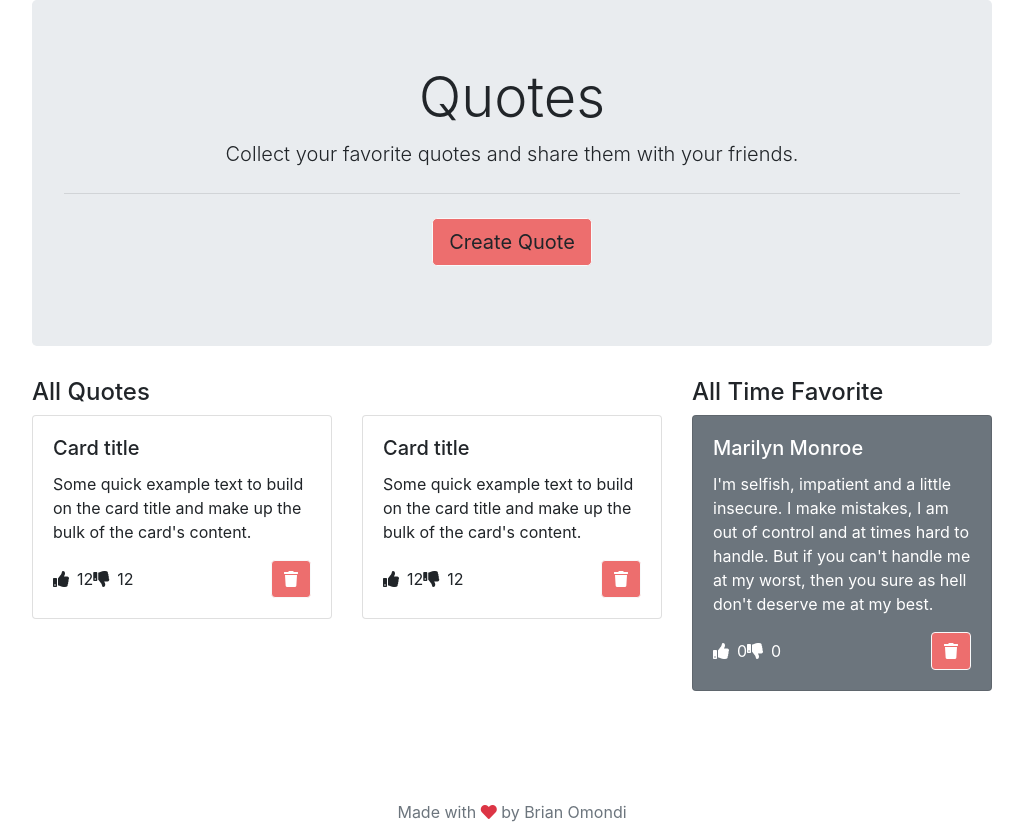
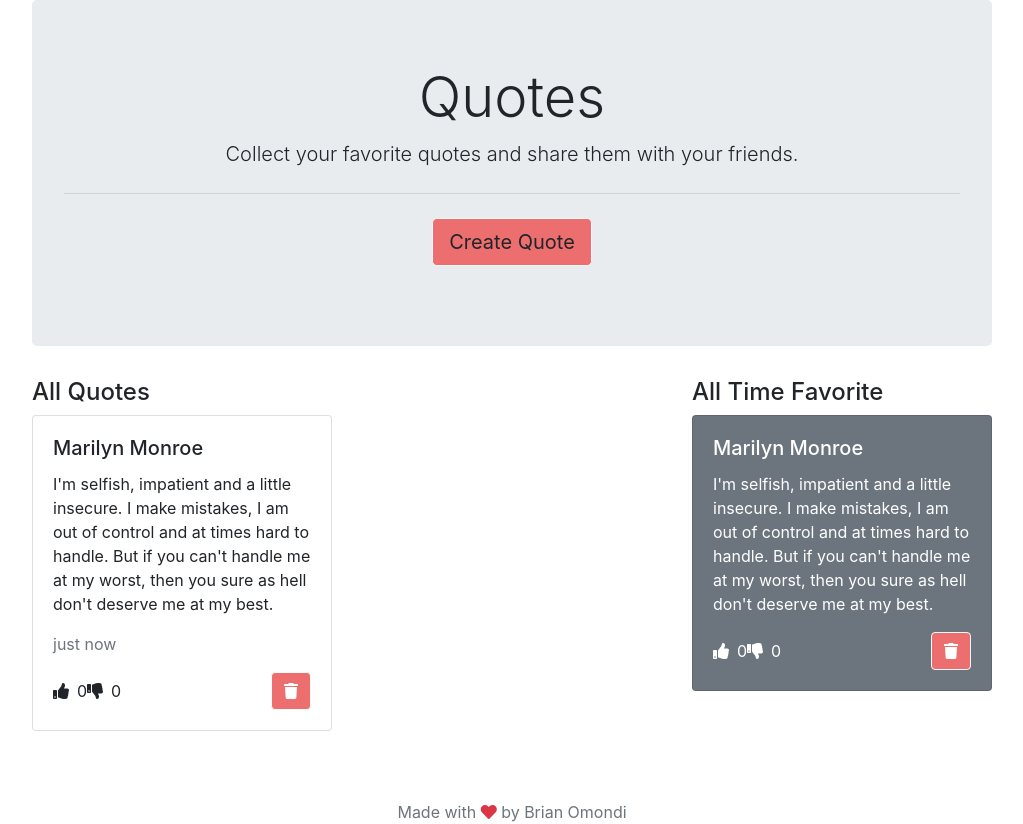
Before and after one commit to bryanbill/quotes, an Angular app: page / in a window 1280 px wide. Shown: the whole page, without its empty margins (128-1151 px from the left). Built offline with nearby package versions, Linux system fonts and the light colour scheme.

Commit message:
feat:logic - upvote and down vote a quote

```diff
--- a/src/app/app.component.html
+++ b/src/app/app.component.html
@@ -8,7 +8,8 @@
         </p>
         <hr class="my-4">
         <p>
-          <a class="btn btn-primary btn-lg" role="button" data-bs-toggle="modal" data-bs-target="#exampleModal">Create Quote</a>
+          <a class="btn btn-primary btn-lg" role="button" data-bs-toggle="modal" data-bs-target="#exampleModal">Create
+            Quote</a>
         </p>
       </div>
     </div>
@@ -18,44 +19,8 @@
       <div class="col-md-8">
         <h4>All Quotes</h4>
         <div class="row">
-          <div class="col-md-6">
-            <div class="card">
-              <div class="card-body">
-                <h5 class="card-title">Card title</h5>
-                <p class="card-text">
-                  Some quick example text to build on the card title and make up the bulk of the card's content.
-                </p>
-                <div class="d-flex w-100 justify-content-between align-items-center">
-                  <div class="d-flex w-25  align-items-center justify-content-between">
-                    <i class="fa fa-thumbs-up"></i>
-                    <span class="ml-2">12</span>
-                    <i class="fa fa-thumbs-down"></i>
-                    <span class="ml-2">12</span>
-                  </div>
-                  <a href="#" class="btn btn-primary"><i class="fa fa-trash"></i></a>
-                </div>
-              </div>
-            </div>
-          </div>
-          <div class="col-md-6">
-            <div class="card">
-              <div class="card-body">
-                <h5 class="card-title">Card title</h5>
-                <p class="card-text">
-                  Some quick example text to build on the card title and make up the bulk of the card's content.
-                </p>
-                <div class="d-flex w-100 justify-content-between align-items-center">
-                  <div class="d-flex w-25  align-items-center justify-content-between">
-                    <i class="fa fa-thumbs-up"></i>
-                    <span class="ml-2">12</span>
-                    <i class="fa fa-thumbs-down"></i>
-                    <span class="ml-2">12</span>
-                  </div>
-                  <a href="#" class="btn btn-primary"><i class="fa fa-trash"></i></a>
-                </div>
-              </div>
-            </div>
-          </div>
+          <app-quotes [quotes]='quotes'></app-quotes>
+
         </div>
       </div>
       <div class="col-md-4">
--- a/src/app/quotes/quotes.component.html
+++ b/src/app/quotes/quotes.component.html
@@ -1 +1,20 @@
-<p>quotes works!</p>
+<div class="col-md-6" *ngFor="let quote of quotes">
+    <div class="card">
+        <div class="card-body">
+            <h5 class="card-title">{{quote.author}}</h5>
+            <p class="card-text">
+                {{quote.quote}}
+            </p>
+            <p class="text-muted">{{quote.createdOn | timeago}}</p>
+            <div class="d-flex w-100 justify-content-between align-items-center">
+                <div class="d-flex w-25  align-items-center justify-content-between">
+                    <i class="fa fa-thumbs-up" (click)="upVote(quote)"></i>
+                    <span class="ml-2"> {{quote.upVotes}}</span>
+                    <i class="fa fa-thumbs-down" (click)="downVote(quote)"></i>
+                    <span class="ml-2"> {{quote.downVotes}}</span>
+                </div>
+                <a href="#" class="btn btn-primary"><i class="fa fa-trash"></i></a>
+            </div>
+        </div>
+    </div>
+</div>
--- a/src/app/quotes/quotes.component.ts
+++ b/src/app/quotes/quotes.component.ts
@@ -1,15 +1,24 @@
-import { Component, OnInit } from '@angular/core';
+import { Component, Input, OnInit } from '@angular/core';
+import { QuoteModel } from '../models/quote.model';
 
 @Component({
   selector: 'app-quotes',
   templateUrl: './quotes.component.html',
-  styleUrls: ['./quotes.component.css']
+  styleUrls: ['./quotes.component.css'],
 })
 export class QuotesComponent implements OnInit {
+  @Input()
+  quotes!: QuoteModel[];
+  constructor() {}
 
-  constructor() { }
+  ngOnInit(): void {}
 
-  ngOnInit(): void {
+  downVote(quote: QuoteModel): void {
+    // Reduce the quote's downVotes by 1
+    quote.downVotes--;
   }
-
+  upVote(quote: QuoteModel): void {
+    // Increase the quote's upVotes by 1
+    quote.upVotes++;
+  }
 }
```
